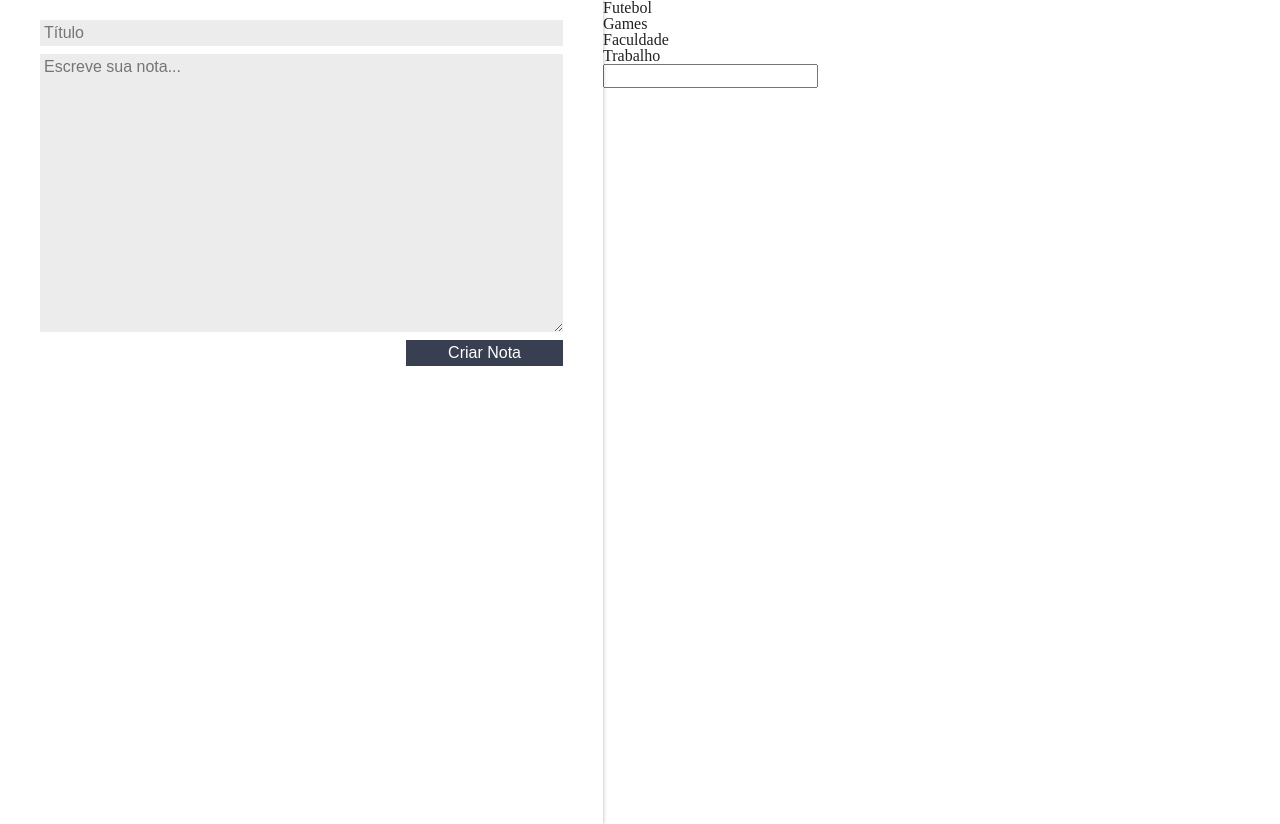
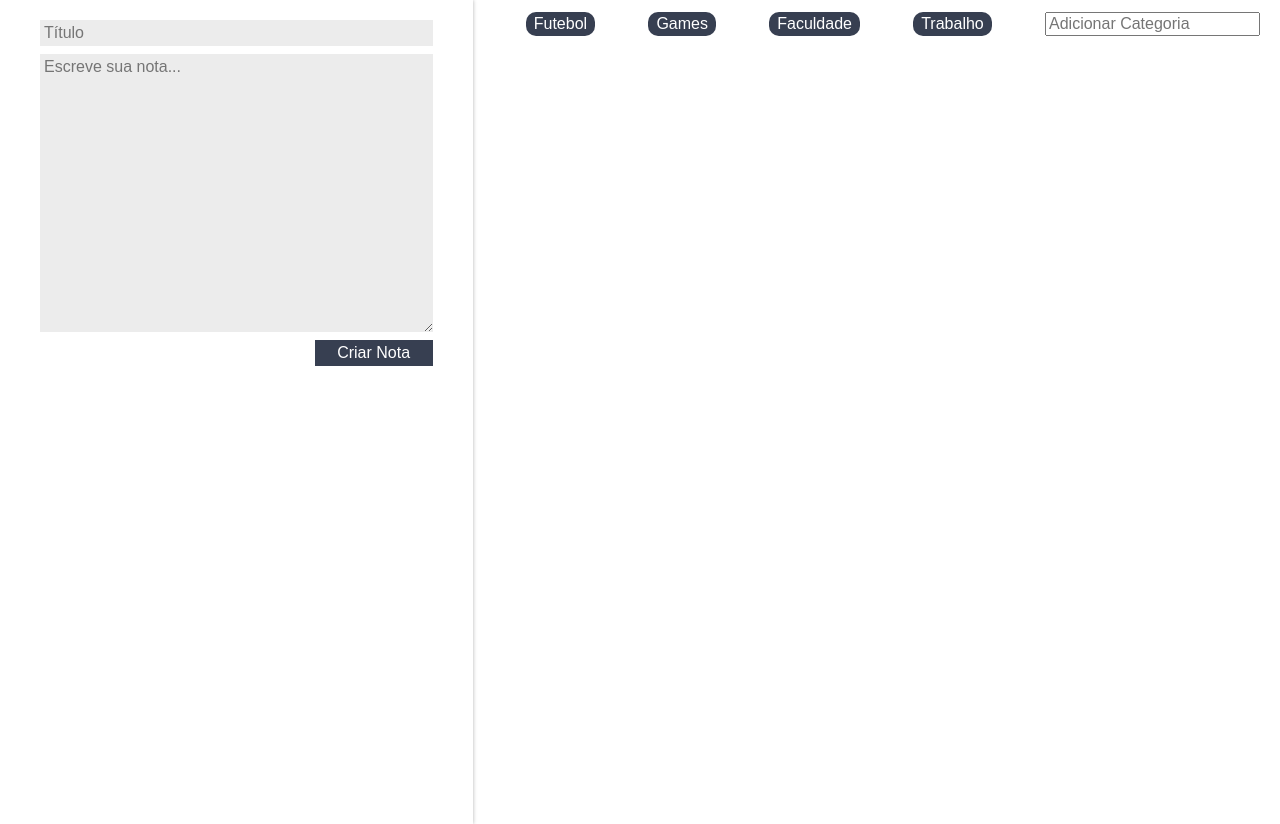
Before and after one commit to Iuri-Ribeiro/alura-react-ceep, a React (Create React App) app: page / in a window 1280 px wide. Built offline with nearby package versions, Linux system fonts and the light colour scheme.

Commit message:
Aula 02.03 Stateful e Stateless Components

```diff
--- a/src/App.js
+++ b/src/App.js
@@ -10,7 +10,8 @@
     constructor() {
         super();
         this.state = {
-            notas: []
+            notas: [],
+            categorias: []
         };
     }
 
--- a/src/components/ListaDeCategorias/ListaDeCategorias.jsx
+++ b/src/components/ListaDeCategorias/ListaDeCategorias.jsx
@@ -2,16 +2,28 @@
 import './estilo.css';
 
 class ListaDeCategorias extends Component {
+
+    _handleEventoInput(evento) {
+        if (evento.key == 'Enter') {
+
+        }
+    }
+
     render() {
         return (
-            <section>
-                <ul>
-                    <li>Futebol</li>
-                    <li>Games</li>
-                    <li>Faculdade</li>
-                    <li>Trabalho</li>
+            <section className="lista-categorias">
+                <ul className="lista-categorias_lista">
+                    <li className="lista-categorias_item">Futebol</li>
+                    <li className="lista-categorias_item">Games</li>
+                    <li className="lista-categorias_item">Faculdade</li>
+                    <li className="lista-categorias_item">Trabalho</li>
                 </ul>
-                <input type="text" />
+                <input
+                    type="text"
+                    className="lista-categorias_input"
+                    placeholder="Adicionar Categoria"
+                    onKeyUp={this._handleEventoInput.bind(this)}
+                />
             </section>
         );
     }
--- a/src/components/ListaDeCategorias/estilo.css
+++ b/src/components/ListaDeCategorias/estilo.css
@@ -0,0 +1,21 @@
+.lista-categorias{
+    display: flex;
+    flex-direction: row;
+    margin-top: 12px;
+}
+.lista-categorias_lista{
+    flex: 1;
+    display: flex;
+    flex-direction: row;
+    justify-content: space-evenly;
+}
+.lista-categorias_item{
+    background-color: var(--secundaria);
+    color: white;
+    padding: 4px 8px;
+    border-radius: 10px;
+    font-family: Arial, Helvetica, sans-serif;
+}
+.lista-categorias_input{
+    margin-right: 20px;
+}
```
